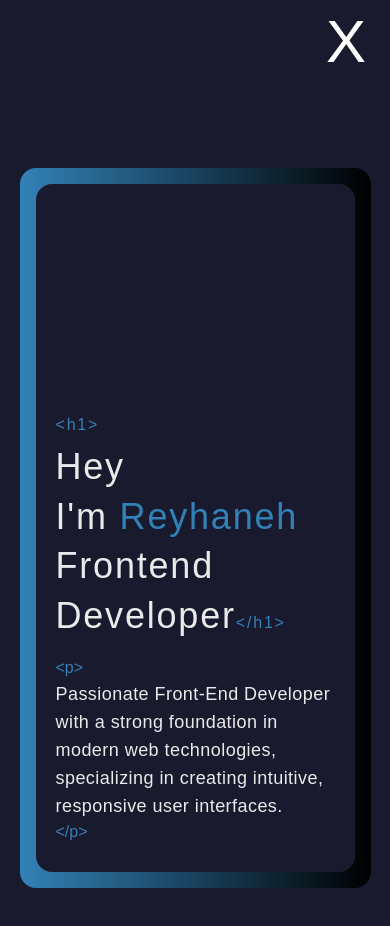
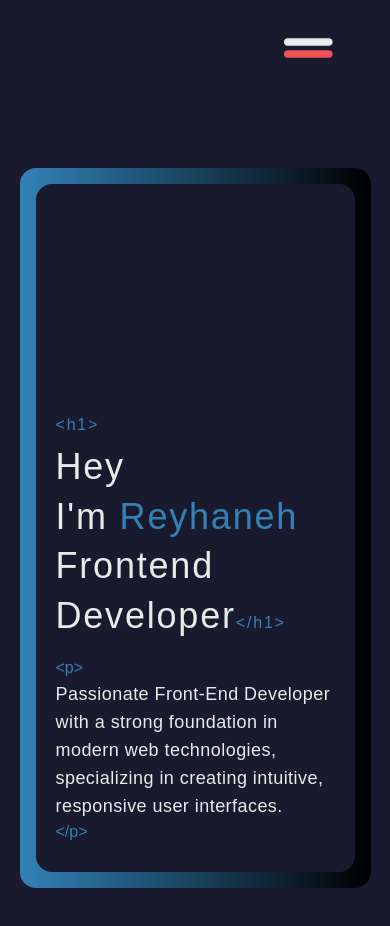
Before and after one commit to reyhaneh-k/reyhaneh.dev, a Next.js app: page / in a window 390 px wide. Shown: the top 926 px of the page. Built offline with nearby package versions, Linux system fonts and the light colour scheme; a web font is replaced by a local one.

Commit message:
adds hamburger menu button

```diff
--- a/app/components/menus/hamburger-menu-mobile.tsx
+++ b/app/components/menus/hamburger-menu-mobile.tsx
@@ -2,8 +2,13 @@
 
 import { FontAwesomeIcon } from "@fortawesome/react-fontawesome";
 import { sectionsInfo, useInView } from "./menu-utilities";
-import { faDownload } from "@fortawesome/free-solid-svg-icons";
+import {
+  faArrowRight,
+  faDownload,
+  faMinus,
+} from "@fortawesome/free-solid-svg-icons";
 import { useCallback, useEffect, useState } from "react";
+import line from "@/public/horizontal-line-svgrepo-com.svg";
 
 export const MenuMobile = () => {
   const { inViewSection, sections } = useInView();
@@ -24,9 +29,8 @@ export const MenuMobile = () => {
   }, [isRendered]);
 
   return (
-    <div className="fixed right-6 top-3 z-20 text-right ">
-      <button
-        className="text-6xl text-white"
+    <div className="fixed right-6 top-3 z-20 text-right pt-20">
+      <div
         onClick={() => {
           if (!isMenuOpen) {
             render(true);
@@ -35,8 +39,21 @@ export const MenuMobile = () => {
           }
         }}
       >
-        X
-      </button>
+        <FontAwesomeIcon
+          size={"4x"}
+          className={`absolute z-20 top-0 right-8 text-6xl text-text cursor-pointer p-0 transition-all ${
+            isMenuOpen ? "rotate-45 translate-x-0.5 translate-y-2" : ""
+          }`}
+          icon={faMinus}
+        />
+        <FontAwesomeIcon
+          size={"4x"}
+          icon={faMinus}
+          className={`absolute z-20 top-3 text-highlight right-8 text-6xl  cursor-pointer p-0 transition-all ${
+            isMenuOpen ? "-rotate-45  -translate-y-1 " : ""
+          }`}
+        />{" "}
+      </div>
       {isRendered && (
         <div
           className={`right-6 top-3 p-5 shadow-lg shadow-black rounded-lg h-fit w-fit text-text bg-background flex flex-col gap-7 items-start transition-all ${
```
